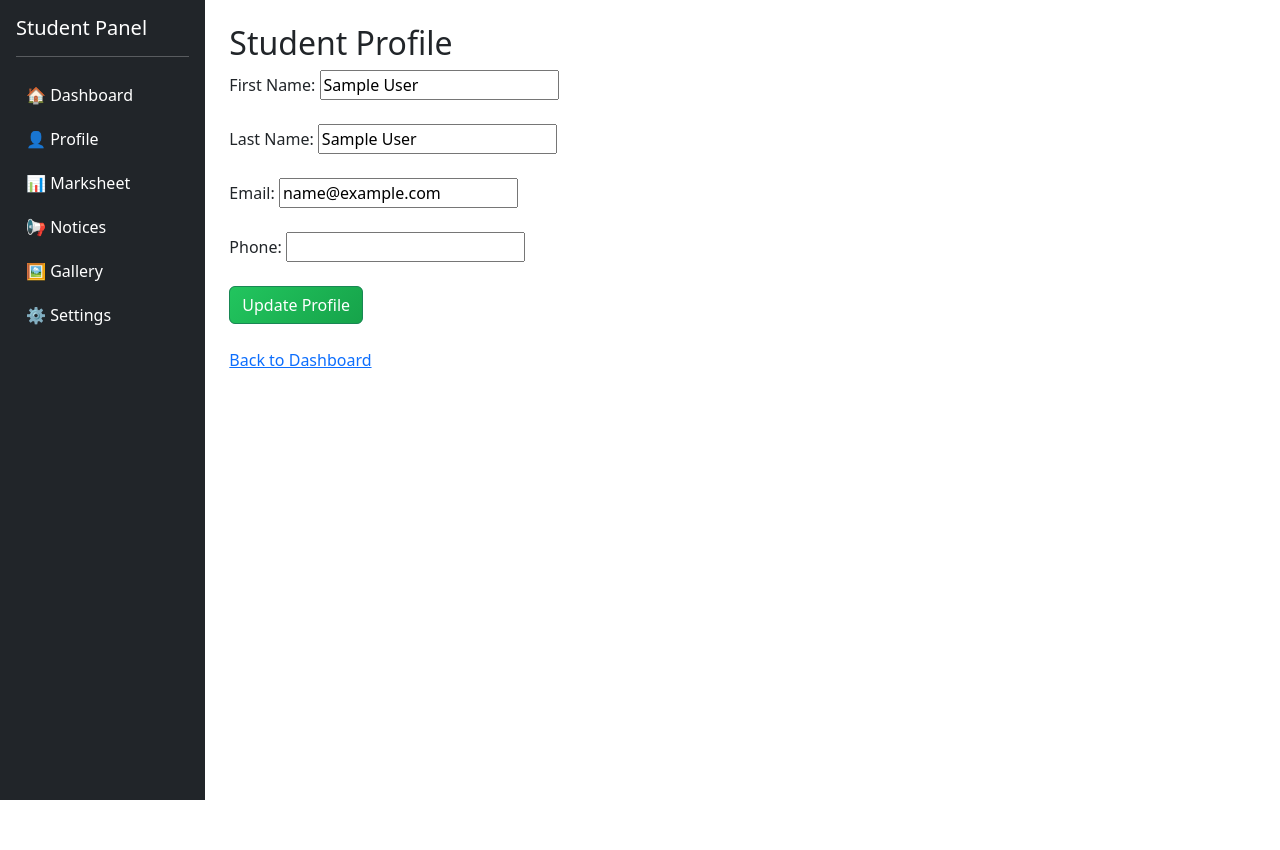
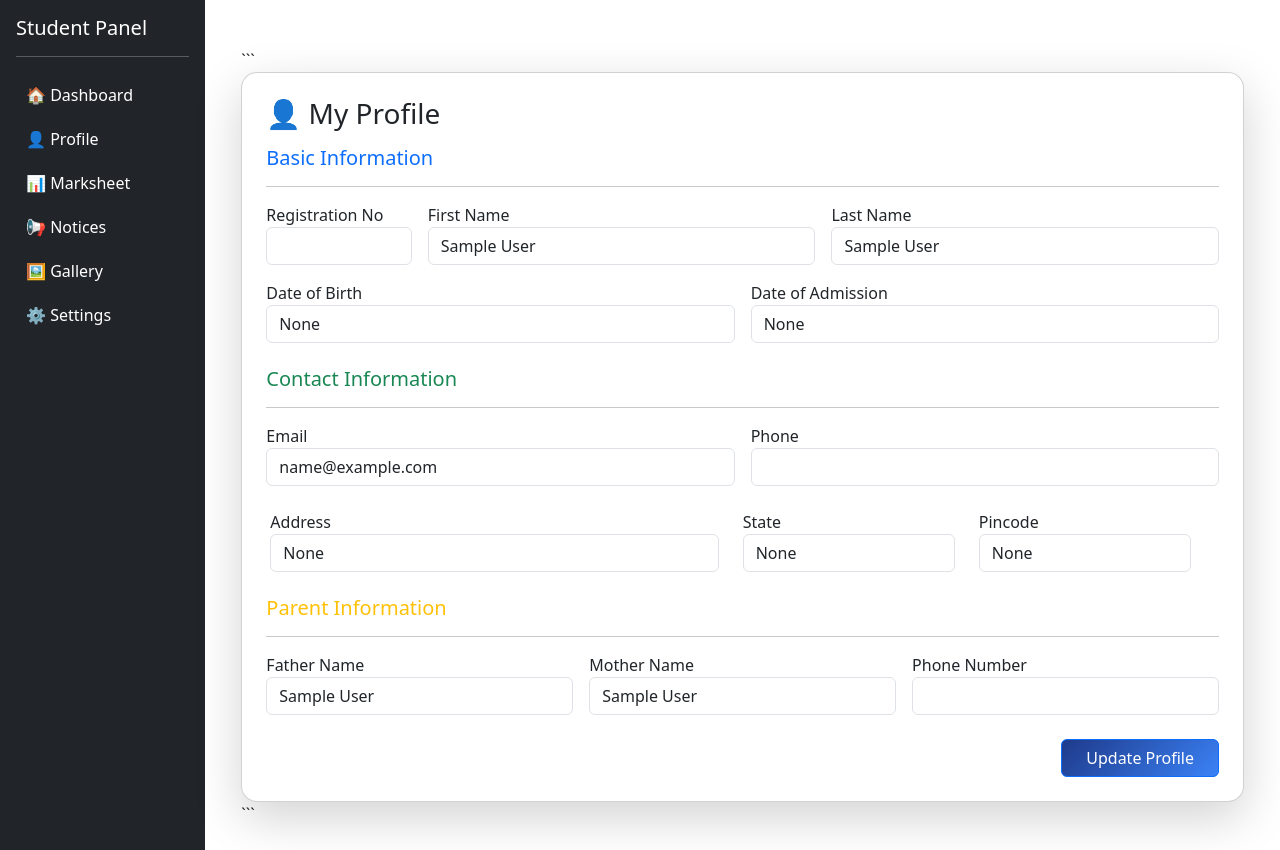
Before and after one commit to abhi1kr2/sms, a Flask app: page /stdstudent_profile in a window 1280 px wide. Shown: the part 66-916 px from the top of the page. Before the commit the page ends 866 px from the top, so only its background shows below. Run offline with Flask 3, Linux system fonts and the light colour scheme; the visitor is signed in with stand-in values (Sample User, id 1); some libraries are stand-ins or nearby versions.

Commit message:
Updated Student Profile updation Code

````diff
--- a/app.py
+++ b/app.py
@@ -286,37 +286,49 @@ def build_feedback(rows, percent):
 # Start Student Performace feedback builder
 
 #Code for View and Edit Student Profile self:
-@app.route("/stdstudent_profile", methods=["GET","POST"])
+@app.route("/stdstudent_profile", methods=["GET", "POST"])
 def stdstudent_profile():
 
     if "student_id" not in session:
         return redirect("/student_login")
 
     conn = get_db()
-    cursor = conn.cursor()
+    cursor = conn.cursor(pymysql.cursors.DictCursor)
+
+    std_id = session["student_id"]
+
+    message = None
 
     if request.method == "POST":
 
-        email = request.form["email"]
-        phone = request.form["phone"]
+        email = request.form.get("email")
+        phone = request.form.get("sphno")
+        address = request.form.get("address")
+        state = request.form.get("state")
+        pincode = request.form.get("pincode")
 
-        cursor.execute(
-            "UPDATE students_rgd SET email=%s, phone=%s WHERE std_id=%s",
-            (email, phone, session["student_id"])
-        )
+        # Validation
+        if phone and (not phone.isdigit() or len(phone) != 10):
+            message = "Phone must be 10 digits!"
+        else:
+            cursor.execute("""
+                UPDATE students_rgd SET email=%s, phone=%s, address=%s, state=%s, pincode=%s WHERE std_id=%s """, (email, phone, address, state, pincode, std_id))
 
-        conn.commit()
+            conn.commit()
+            message = "Profile updated successfully!"
 
-    cursor.execute(
-        "SELECT * FROM students_rgd WHERE std_id=%s",
-        (session["student_id"],)
-    )
-
+    cursor.execute("SELECT * FROM students_rgd WHERE std_id=%s", (std_id,))
     student = cursor.fetchone()
 
     conn.close()
 
-    return render_template("stdstudent_profile.html", student=student)
+    return render_template(
+        "stdstudent_profile.html",
+        student=student,
+        message=message
+    )
+
+
 
 #Student Forgot Password Route
 
--- a/templates/stdstudent_profile.html
+++ b/templates/stdstudent_profile.html
@@ -2,36 +2,121 @@
 
 {% block content %}
 
+<div class="container mt-4">
 
-<h2>Student Profile</h2>
+```
+<div class="card shadow-lg p-4 rounded-4">
 
-<form method="POST">
+    <h3 class="mb-3">👤 My Profile</h3>
 
-First Name:
-<input type="text" value="{{ student['first_name'] }}" readonly>
-<br><br>
+    {% if message %}
+    <div class="alert alert-success">{{ message }}</div>
+    {% endif %}
 
-Last Name:
-<input type="text" value="{{ student['last_name'] }}" readonly>
-<br><br>
+    <form method="POST">
 
-Email:
-<input type="email" name="email" value="{{ student['email'] }}" required>
-<br><br>
+        <!-- BASIC INFO -->
+        <div class="mb-4">
+            <h5 class="text-primary">Basic Information</h5>
+            <hr>
 
-Phone:
-<input type="text" name="phone" value="{{ student['phone'] }}">
-<br><br>
+            <div class="row g-3">
+                <div class="col-md-2">
+                    <label>Registration No</label>
+                    <input class="form-control text-success" value="{{ student.reg_id }}" readonly>
+                </div>
 
-<input type="submit" value="Update Profile" class="btn btn-success">
+                <div class="col-md-5">
+                    <label>First Name</label>
+                    <input class="form-control" value="{{ student.first_name }}" readonly>
+                </div>
 
-</form>
+                <div class="col-md-5">
+                    <label>Last Name</label>
+                    <input class="form-control" value="{{ student.last_name }}" readonly>
+                </div>
 
-<br>
+                <div class="col-md-6">
+                    <label>Date of Birth</label>
+                    <input class="form-control" value="{{ student.std_dob }}" readonly>
+                </div>
+                <div class="col-md-6">
+                    <label>Date of Admission</label>
+                    <input class="form-control" value="{{ student.admission_date }}" readonly>
+                </div>
+            </div>
+        </div>
 
-<a href="/stddashboard">Back to Dashboard</a>
+        <!-- CONTACT INFO -->
+        <div class="mb-4">
+            <h5 class="text-success">Contact Information</h5>
+            <hr>
 
+            <div class="row g-3">
+                <div class="col-md-6">
+                    <label>Email</label>
+                    <input type="email" name="email"
+                           value="{{ student.email }}"
+                           class="form-control"  maxlength="60" required>
+                </div>
 
+                <div class="col-md-6">
+                    <label>Phone</label>
+                    <input type="tel" name="sphno"
+                           value="{{ student.phone }}"
+                           class="form-control" maxlength="10" required>
+                </div>
 
+                <div class="row col-12 mt-4">
+
+                    <div class="col-md-6">
+                        <label>Address</label>
+                        <input type="text" name="address" value="{{ student.address }}" class="form-control">
+                    </div>
+                    <div class="col-md-3">
+                        <label>State</label>
+                        <input type="text" name="state" value="{{ student.state }}" class="form-control" pattern="^[A-Za-z]+(?:[ '-][A-Za-z]+)*$" minlength="4" maxlength="4" placeholder="State Name* " required>
+                    </div>
+                    <div class="col-md-3">
+                        <label>Pincode</label>
+                        <input type="text" name="pincode" value="{{ student.pincode }}" class="form-control" pattern="[0-9]{6}" minlength="6" maxlength="6" placeholder="6 digit Pincode* " required>
+                    </div>
+                </div>
+            </div>
+        </div>
+
+        <!-- PARENT INFO (READ ONLY) -->
+        <div class="mb-4">
+            <h5 class="text-warning">Parent Information</h5>
+            <hr>
+
+            <div class="row g-3">
+                <div class="col-md-4">
+                    <label>Father Name</label>
+                    <input class="form-control" value="{{ student.father_name }}" readonly>
+                </div>
+
+                <div class="col-md-4">
+                    <label>Mother Name</label>
+                    <input class="form-control" value="{{ student.mother_name }}" readonly>
+                </div>
+                <div class="col-md-4">
+                    <label>Phone Number</label>
+                    <input class="form-control" value="{{ student.parent_phone }}" readonly>
+                </div>
+            </div>
+        </div>
+
+        <!-- BUTTON -->
+        <div class="text-end">
+            <button class="btn btn-primary px-4">Update Profile</button>
+        </div>
+
+    </form>
+
+</div>
+```
+
+</div>
 
 {% endblock %}
````
